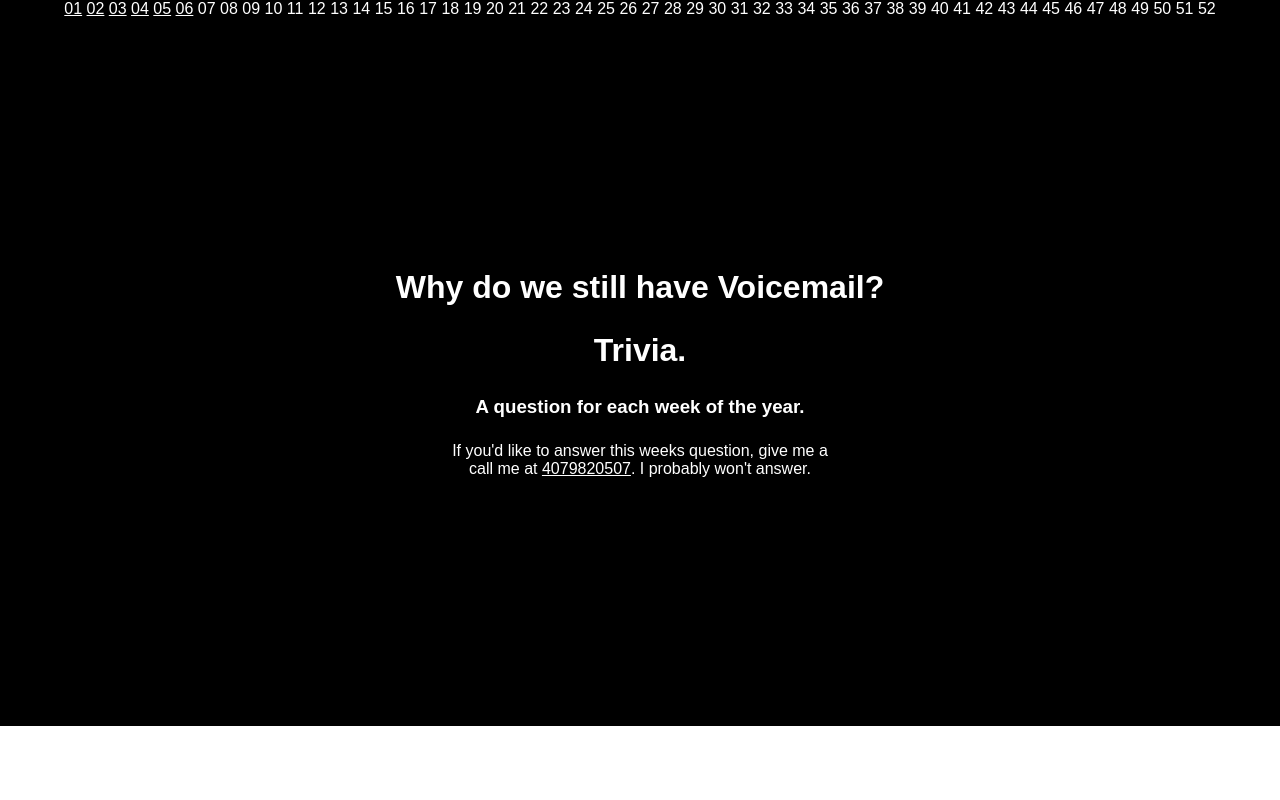
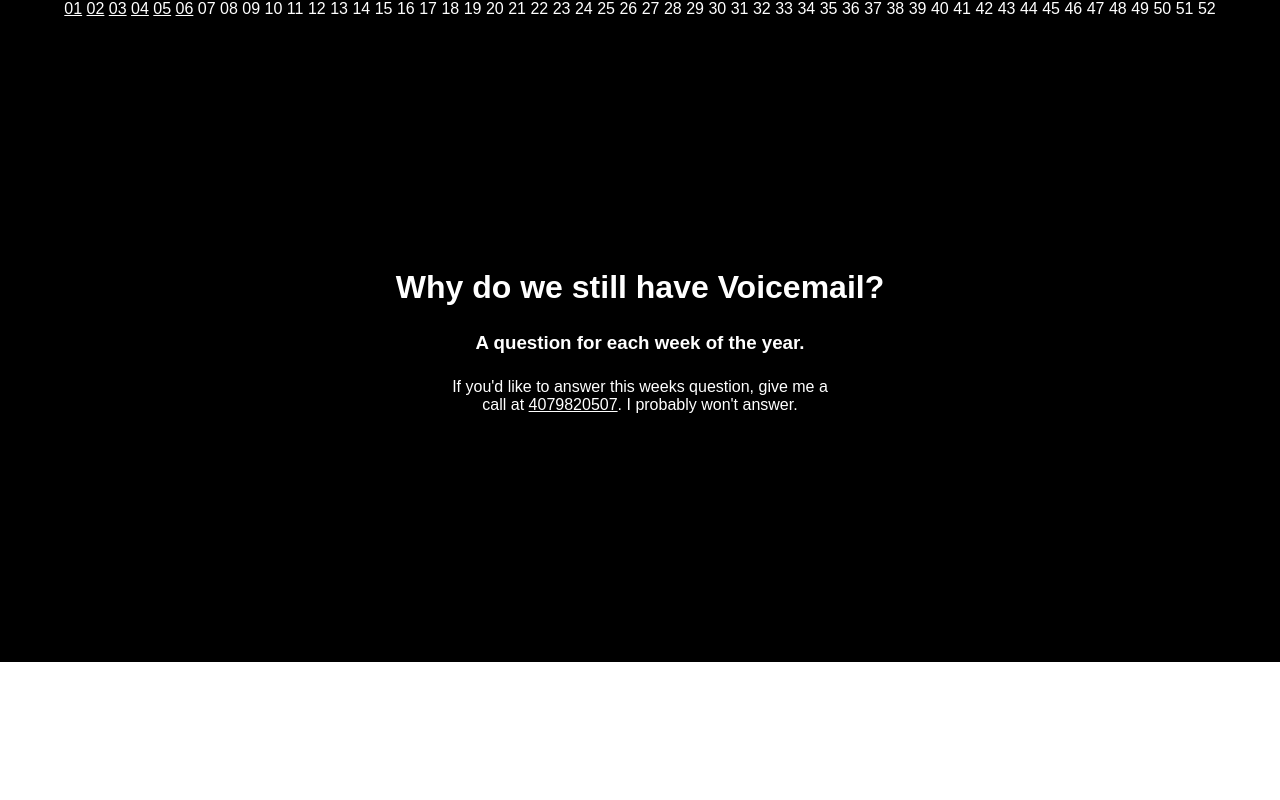
Before and after one commit to robbschiller/voicemailtrivia, a website: page src/index.html in a window 1280 px wide. Shown: the top 800 px of the page. Drawn offline with nearby package versions, Linux system fonts and the light colour scheme; files that its build step writes are made by us from their sources.

Commit message:
fix layout

```diff
--- a/src/index.html
+++ b/src/index.html
@@ -4,7 +4,7 @@
     <title>Fifty-two Weeks of Voicemail Trivia</title>
     <meta charset="utf-8">
     <meta name="viewport" content="width=device-width initial-scale=1">
-    <link rel="stylesheet" href="/main.css">
+    <link rel="stylesheet" href="main.css">
   </head>
   <body>
     <header>
@@ -63,9 +63,8 @@
     </header>
     <section class="intro">
       <h1>Why do we still have Voicemail?</h1>
-      <h1>Trivia.</h1>
       <h3>A question for each week of the year.</h3>
-      <p>If you'd like to answer this weeks question, give me a call me at <a href="tel:4079820507">4079820507</a>. I probably won't answer.</p>
+      <p>If you'd like to answer this weeks question, give me a call at <a href="tel:4079820507">4079820507</a>. I probably won't answer.</p>
     </section>
     <section class="one" id="one">
       <h2>Is the Fraser or Douglass fir closer to extinction?</h2>
```
